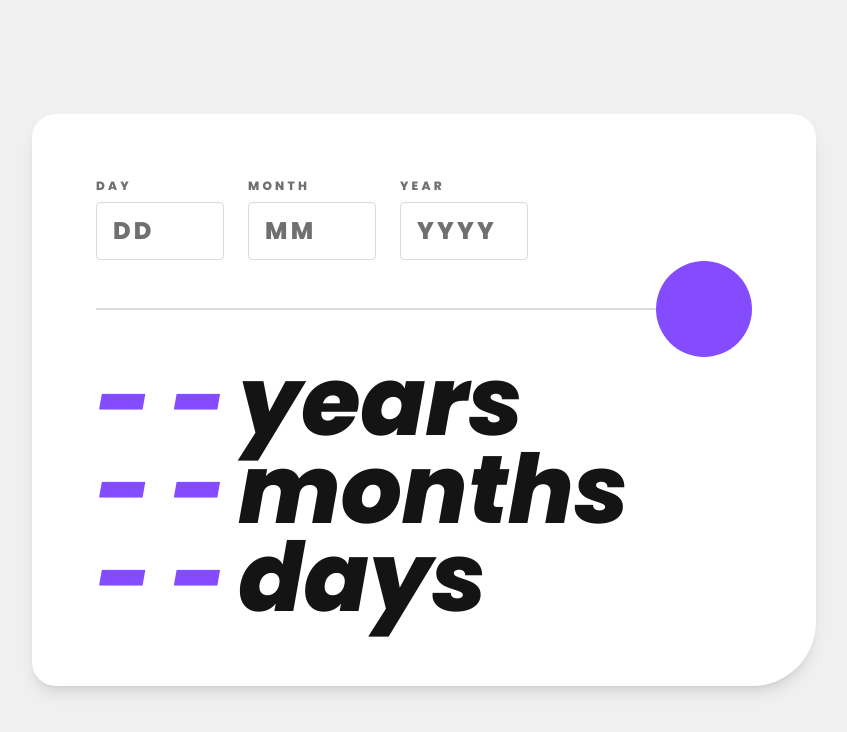
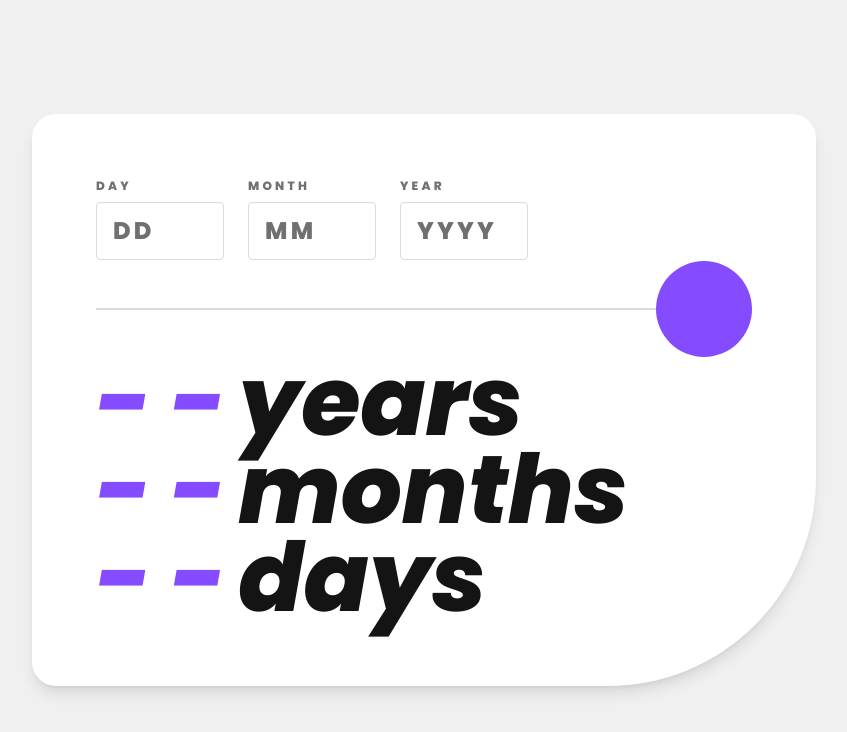
Before and after one commit to Yazeed-Idris/age-calculator-app, a React (Vite) app: page / in a window 1280 px wide. Shown: the top 732 px of the page, without its empty margins (216-1063 px from the left). Built offline with nearby package versions, Linux system fonts and the light colour scheme.

Commit message:
- Bottom left corner was not rounded enough for the design so I fixed it

```diff
--- a/src/App.jsx
+++ b/src/App.jsx
@@ -29,7 +29,7 @@ function App() {
 
   return (
     <div className="grid place-items-center h-full bg-Off-White">
-        <div className='shadow-lg p-6 lg:p-16 bg-White rounded-3xl rounded-br-[4rem] min-w-0 max-w-[90rem] mx-3'>
+        <div className='shadow-lg p-6 lg:p-16 bg-White rounded-3xl rounded-br-[13rem] min-w-0 max-w-[90rem] mx-3'>
             <DatePicker calculateYearsMonthsDays={calculateYearsMonthsDays} />
             <ArrowDivider />
             <AgeView years={years} newYears={newYears} months={months} newMonths={newMonths} days={days} newDays={newDays} />
```
